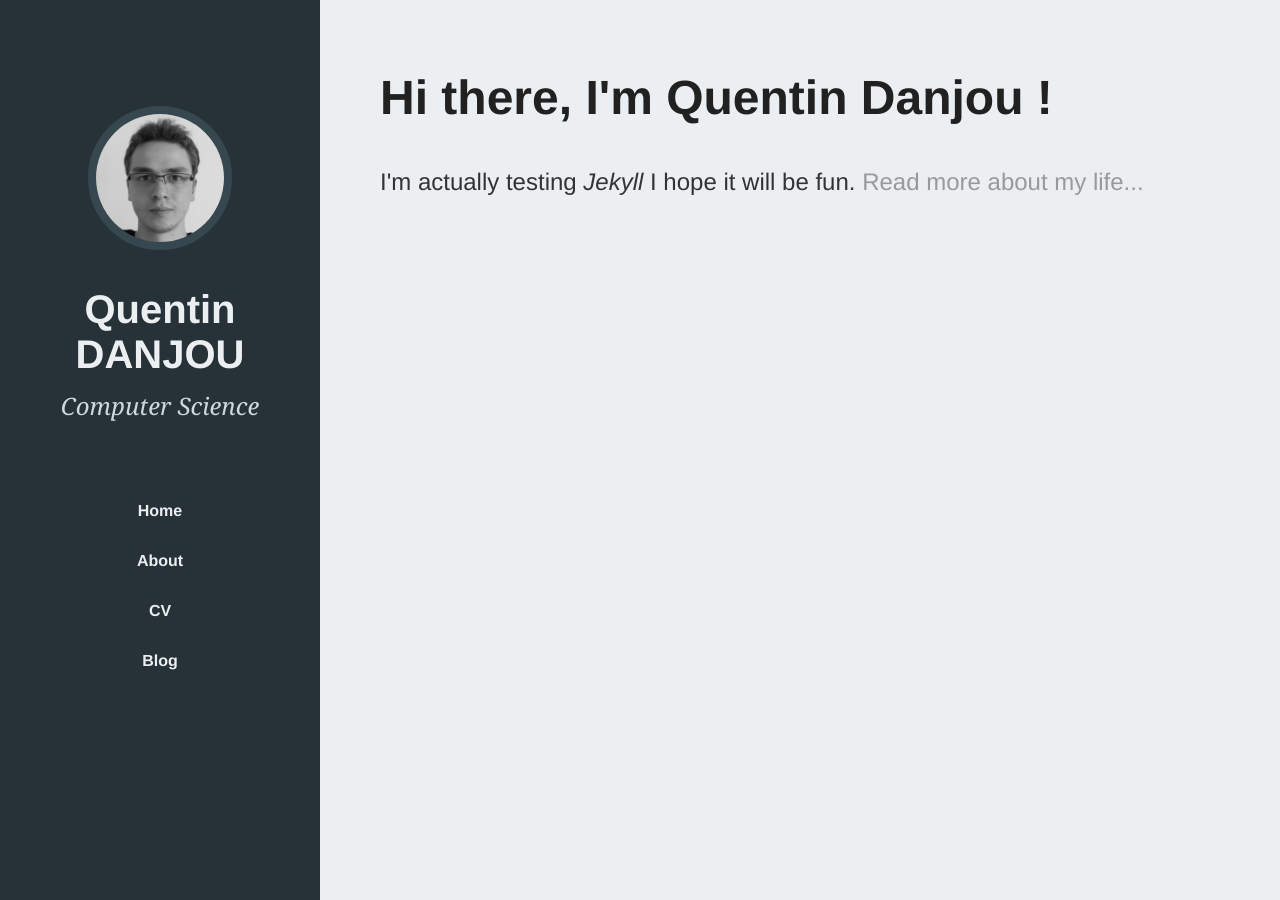
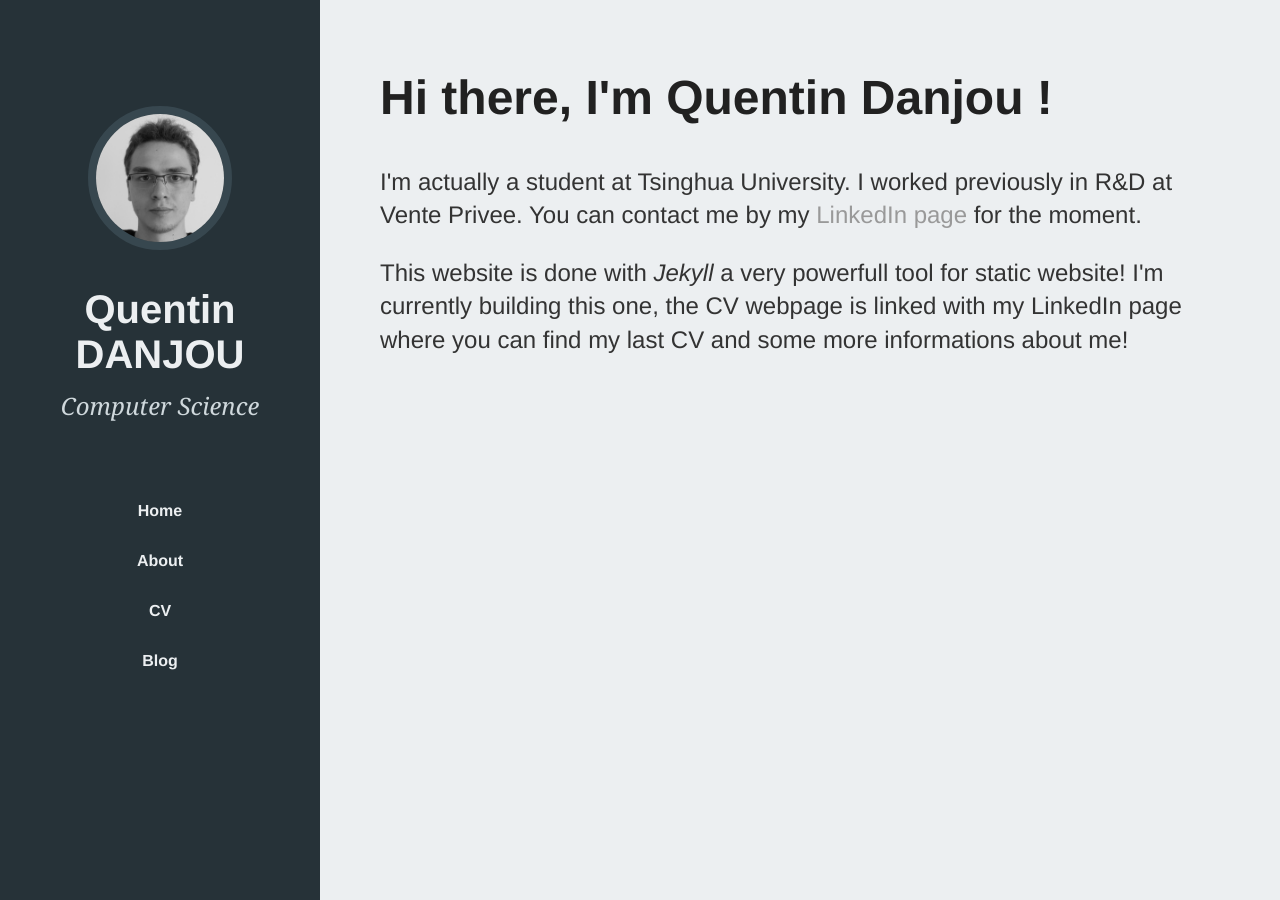
Before and after one commit to danjou-a/danjou-a.github.io, a Jekyll site: the page built from index.html, in a window 1280 px wide. Built offline with Jekyll 4.4.1, drawn with Linux system fonts in a browser that asks for light colours.

Commit message:
Add some contents

```diff
--- a/about/index.html
+++ b/about/index.html
@@ -3,7 +3,7 @@ layout: default
 title: About me
 ---
 <h2>{{ page.title }}</h2>
-<p>I'm a french student in computer science at { EPITECH } Paris. Actually living in Beijing - China, for 1 year to learn computer science as a Visiting Student at Tsinghua University.</p>
-<p>My passion is the whole tech world, I love learning a lot from multiple tech field. From hardware to artificial intelligence with a lot of algorithm design, some sound analysis. I really like to explore really interesting field!</p>
+<p>I'm a french student in computer science at <em>{ EPITECH } - Paris</em>. Actually living in <i>Beijing - China</i>, for 1 year to learn computer science as a Visiting Student at <a href="https://www.usnews.com/education/best-global-universities/computer-science"><em>Tsinghua University.</em></a></p>
+<p>My passion is the whole tech world, I love learning a lot from multiple tech fields. From hardware to artificial intelligence with a lot of algorithm design, and some sound analysis. I really like to explore really interesting field!</p>
 <p>I just start a new hobby: Photography!</p>
 <p>42 Chicken.</p>
--- a/index.html
+++ b/index.html
@@ -5,5 +5,6 @@ title: Quentin Danjou
 
 <div class="blurb">
   <h2>Hi there, I'm Quentin Danjou !</h2>
-  <p>I'm actually testing  <em>Jekyll</em> I hope it will be fun. <a href="/blog">Read more about my life...</a></p>
+  <p>I'm actually a student at Tsinghua University. I worked previously in R&D at Vente Privee. You can contact me by my <a href="https://www.linkedin.com/in/danjou">LinkedIn page</a> for the moment.</p>
+  <p>This website is done with <em>Jekyll</em> a very powerfull tool for static website! I'm currently building this one, the CV webpage is linked with my LinkedIn page where you can find my last CV and some more informations about me!</p>
 </div><!-- /.blurb -->
```
